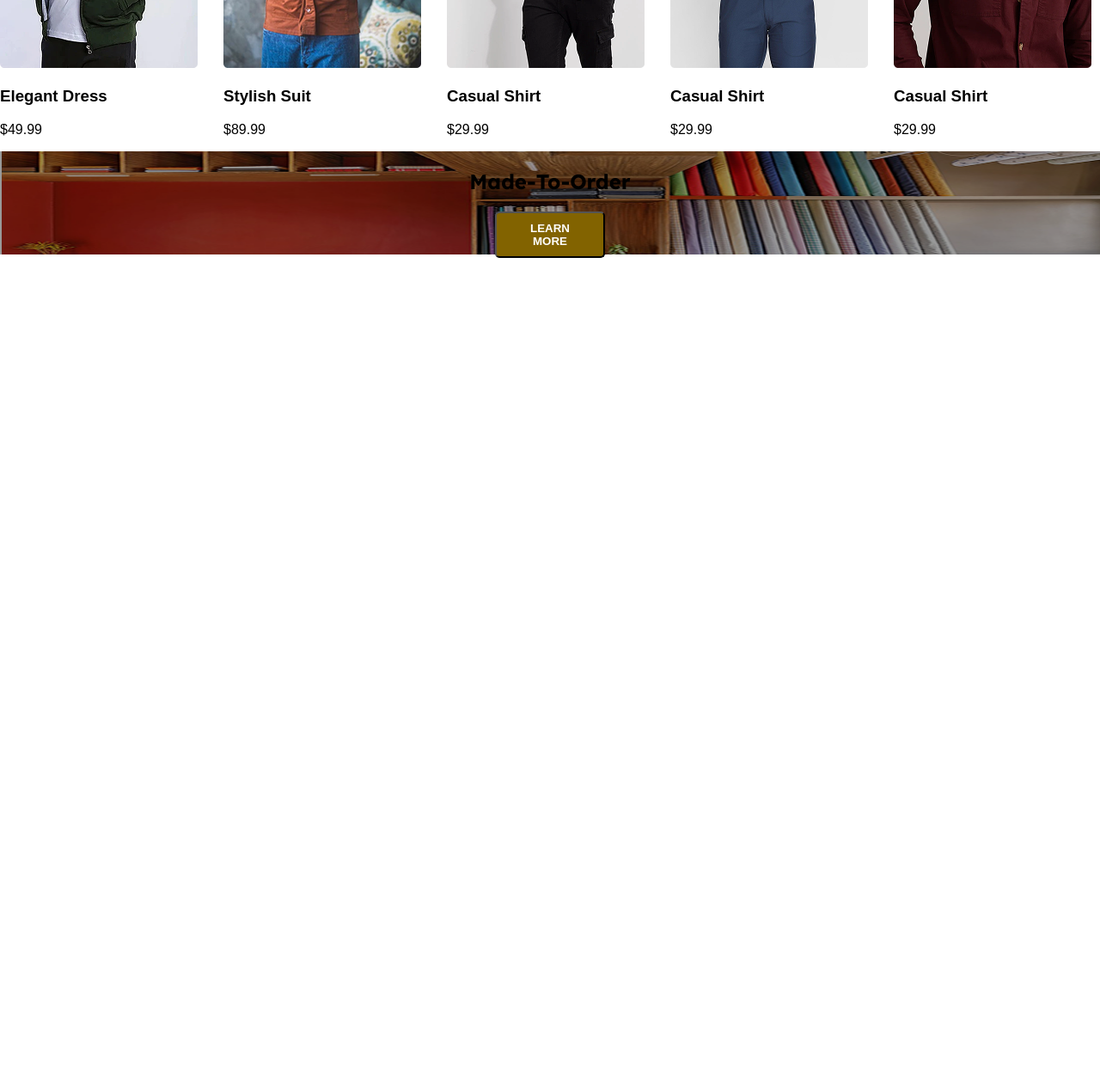
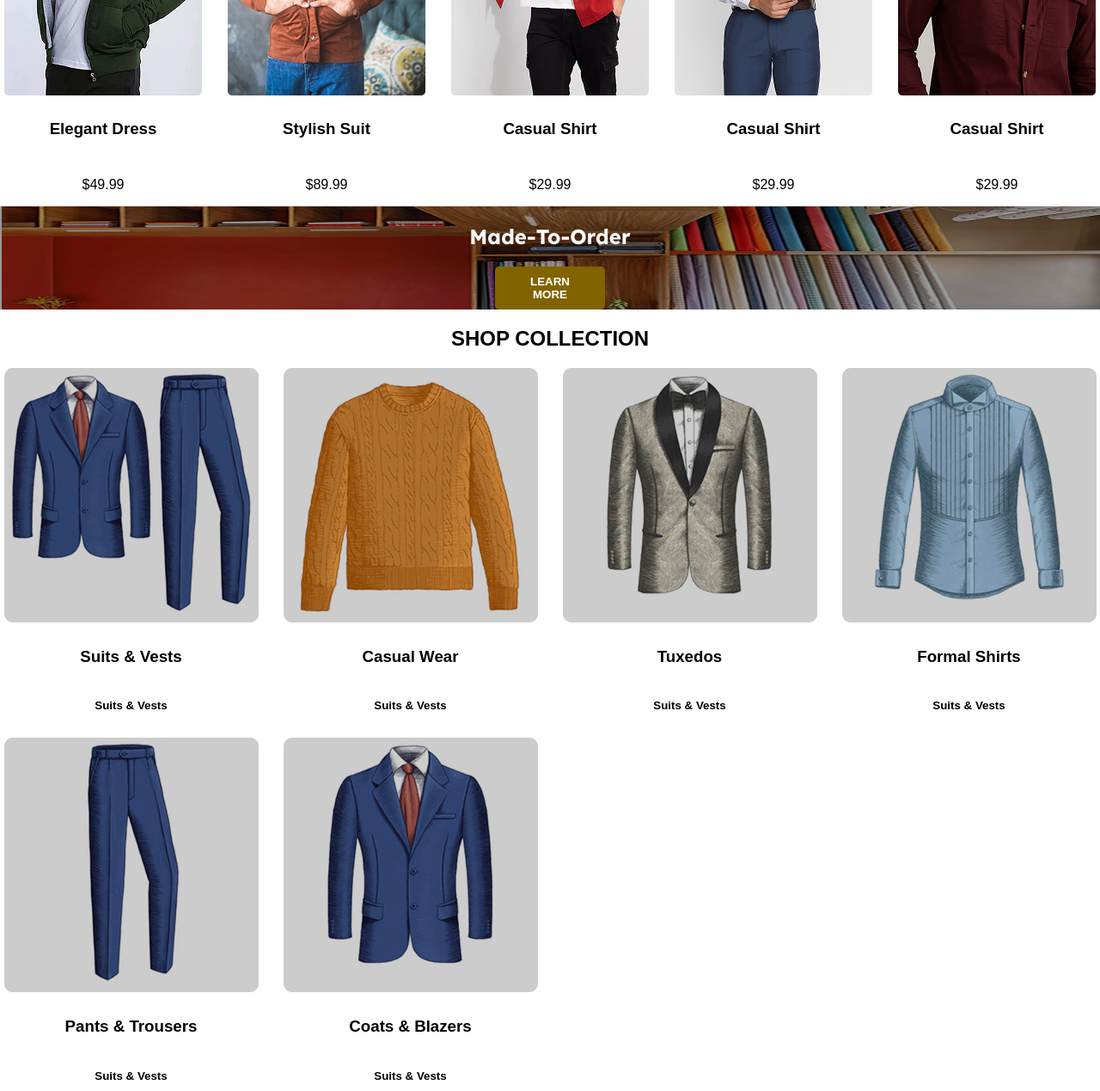
Before and after one commit to W3b-crawl3r/html-partiel, a plain HTML site: page index.html in a window 1280 px wide. Shown: the part 966-2235 px from the top of the page at 86% size. Before the commit the page ends 1266 px from the top, so only its background shows below. Drawn offline with Linux system fonts and the light colour scheme.

Commit message:
shop collection done

```diff
--- a/index.css
+++ b/index.css
@@ -5,7 +5,8 @@
     display: flex;
     flex-direction: row;
     align-items: center;
-    justify-content: space-evenly;
+    gap: 60px;
+    justify-content: center;
     font-family: lexend, sans-serif;
 }
 body{
@@ -57,6 +58,8 @@ body{
         background-color: #826300;
         padding: 10px 20px;
         border-radius: 5px;
+                border: none;
+
         color: white;
         text-decoration: none;
         font-weight: bold;
@@ -81,13 +84,23 @@ body{
     color: white;
     text-decoration: none;
     font-weight: bold;
+    border: none;
+    padding: 10px 20px;
+    margin: 2ch;
 }
 .products{
     display: grid;
-    grid-template-columns: repeat(auto-fill, minmax(200px, 1fr));
+    grid-template-columns: repeat(auto-fill, minmax(220px, 1fr));
     gap: 20px;
     width: 100%;
     align-content: center;
+}
+.product-item{
+    display: flex;
+    flex-direction: column;
+    align-items: center;
+    text-align: center;
+    gap: 10px;
 }
 .learn-more-banner {
     background-image: url("./pics/Rectangle\ 8.png");
@@ -104,9 +117,40 @@ body{
         background-color: #826300;
         padding: 10px 20px;
         border-radius: 5px;
+        border: none;
         width: 10%;
         color: white;
         text-decoration: none;
         font-weight: bold;
     }
 }
+.secondary-content{
+    padding: 0px;
+    display: flex;
+    flex-direction: column;
+    align-items: center;
+}
+.types{
+    margin: 10ch,10ch,10ch,10ch;
+    display: grid;
+    grid-template-columns: repeat(auto-fill, minmax(300px, 2fr));
+    gap: 20px;
+    width: 100%;
+    align-content: center;
+}
+.item_button{
+    background-color: white;
+    padding: 10px 20px;
+    border-radius: 5px;
+    border: none;
+    color: black;
+    text-decoration: none;
+    font-weight: bold;
+}
+.service-item{
+    display: flex;
+    flex-direction: column;
+    align-items: center;
+    text-align: center;
+    gap: 10px;
+}
--- a/index.html
+++ b/index.html
@@ -86,8 +86,45 @@
                 </div>
             </div>
             <div class="learn-more-banner">
-                <h2 style="color:black ;">Made-To-Order</h2>
+                <h2 style="color:white ;">Made-To-Order</h2>
                 <button class="shop-now">LEARN MORE</button>
+            </div>
+        </div>
+        <div class="secondary-content">
+            <div class="secondary-text">
+                <h2 style="color:black ;">SHOP COLLECTION</h2>
+            </div>
+            <div class="types">
+                <div class="service-item">
+                    <img src="./pics/Rectangle 9.png" alt="Service 1">
+                    <h3 style="color: black;">Suits & Vests</h3>
+                    <button class="item_button">Suits & Vests</button>
+                </div>
+                <div class="service-item">
+                    <img src="./pics/Rectangle 9(1).png" alt="Service 2">
+                    <h3 style="color: black;">Casual Wear</h3>
+                    <button class="item_button">Suits & Vests</button>
+                </div>
+                <div class="service-item">
+                    <img src="./pics/Rectangle 9(2).png" alt="Service 2">
+                    <h3 style="color: black;">Tuxedos</h3>
+                    <button class="item_button">Suits & Vests</button>
+                </div>
+                <div class="service-item">
+                    <img src="./pics/Rectangle 9(3).png" alt="Service 2">
+                    <h3 style="color: black;">Formal Shirts</h3>
+                    <button class="item_button">Suits & Vests</button>
+                </div>
+                <div class="service-item">
+                    <img src="./pics/Rectangle 9(4).png" alt="Service 2">
+                    <h3 style="color: black;">Pants & Trousers</h3>
+                    <button class="item_button">Suits & Vests</button>
+                </div>
+                <div class="service-item">
+                    <img src="./pics/Rectangle 9(5).png" alt="Service 3">
+                    <h3 style="color: black;">Coats & Blazers</h3>
+                    <button class="item_button">Suits & Vests</button>
+                </div>
             </div>
         </div>
 
```
Also changed, not shown: pics/Rectangle 10.png (added), pics/Rectangle 9(1).png (added), pics/Rectangle 9(2).png (added), pics/Rectangle 9(3).png (added), pics/Rectangle 9(4).png (added), pics/Rectangle 9(5).png (added), pics/Rectangle 9.png (added).
